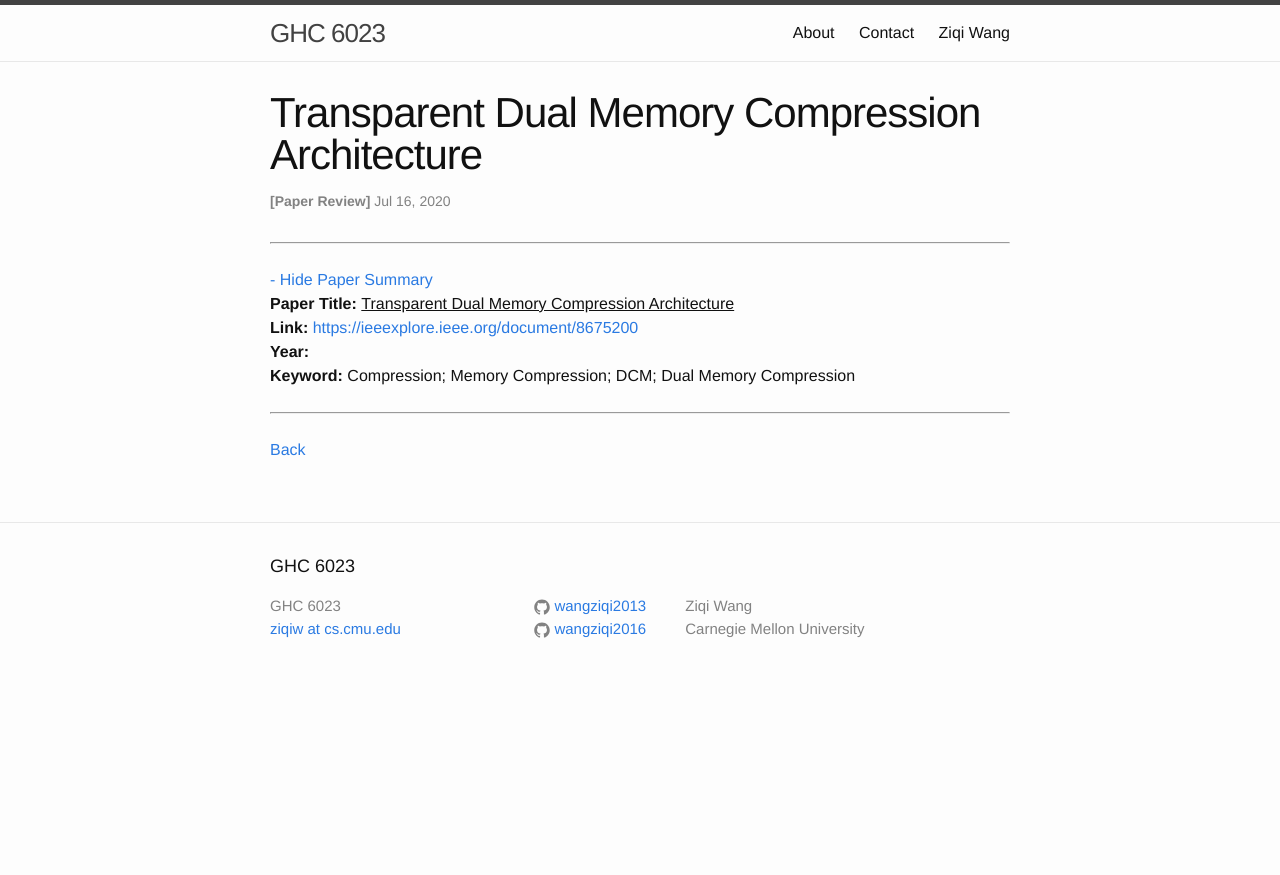
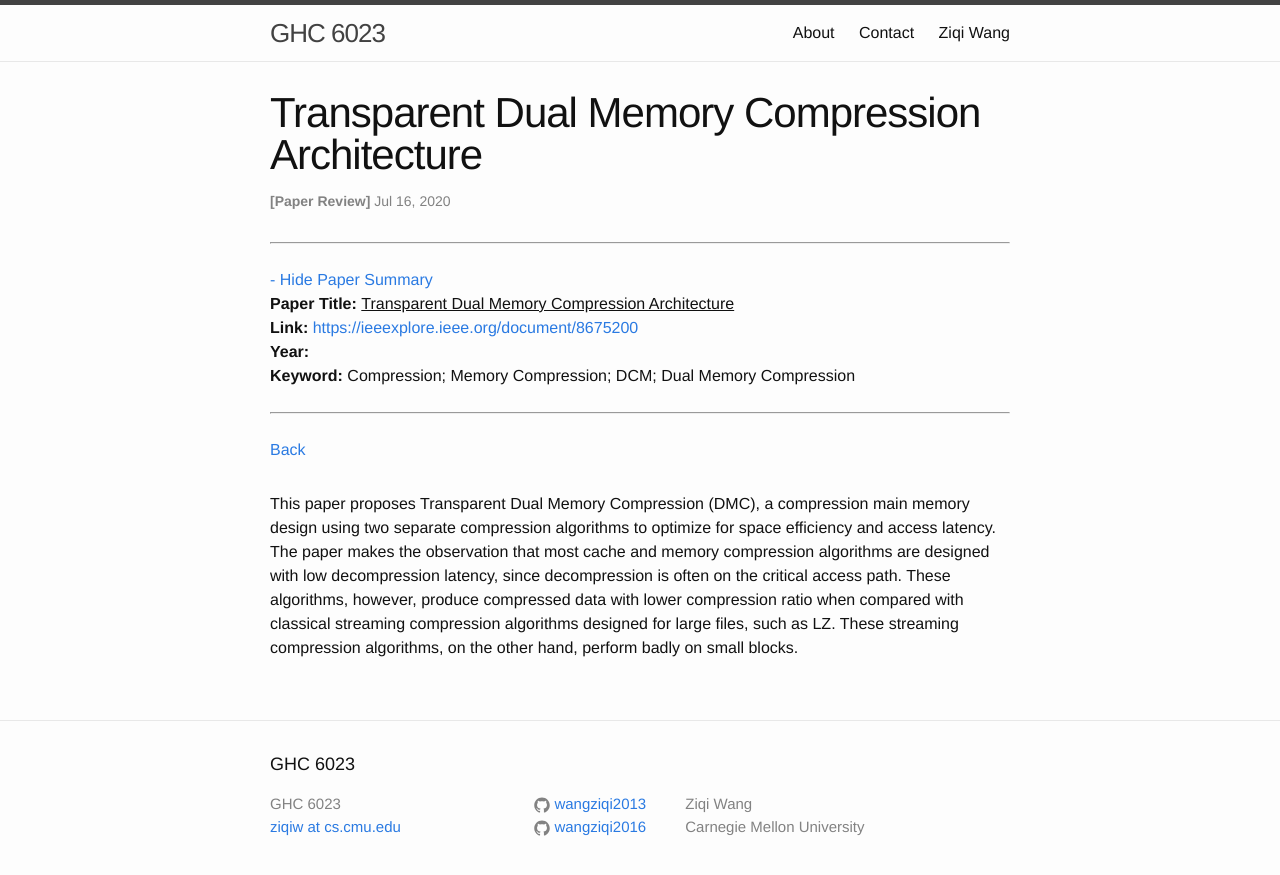
Before and after one commit to wangziqi2013/wangziqi2013.github.io, a Jekyll site: the page built from _posts/2020-07-15-dmc.markdown, in a window 1280 px wide. Shown: the top 875 px of the page. Built offline with Jekyll 4.4.1, drawn with Linux system fonts in a browser that asks for light colours.

Commit message:
Adding algo

```diff
--- a/_posts/2020-07-15-dmc.markdown
+++ b/_posts/2020-07-15-dmc.markdown
@@ -12,3 +12,10 @@ htm_cd:
 htm_cr:
 version_mgmt:
 ---
+
+This paper proposes Transparent Dual Memory Compression (DMC), a compression main memory design using two separate compression
+algorithms to optimize for space efficiency and access latency. The paper makes the observation that most cache and memory
+compression algorithms are designed with low decompression latency, since decompression is often on the critical access path.
+These algorithms, however, produce compressed data with lower compression ratio when compared with classical streaming
+compression algorithms designed for large files, such as LZ.
+These streaming compression algorithms, on the other hand, perform badly on small blocks.
```
